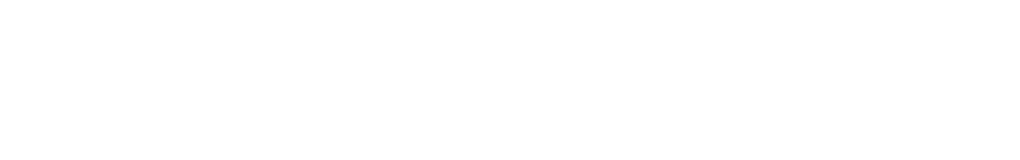
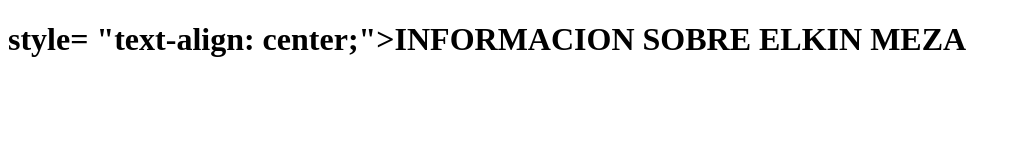
Before and after one commit to xkkshi/pagina_web_taller, a plain HTML site: page index.html in a window 1280 px wide. Shown: the whole page, without its empty margins (0-1020 px from the left). Drawn offline with Linux system fonts and the light colour scheme.

Commit message:
se agrego titulo

```diff
--- a/index.html
+++ b/index.html
@@ -3,9 +3,10 @@
 <head>
     <meta charset="UTF-8">
     <meta name="viewport" content="width=device-width, initial-scale=1.0">
-    <title>Document</title>
+    <title>Pagina web taller</title>
 </head>
 <body>
+    <h1> style= "text-align: center;">INFORMACION SOBRE ELKIN MEZA</h1>
 
 </body>
 </html>
```
